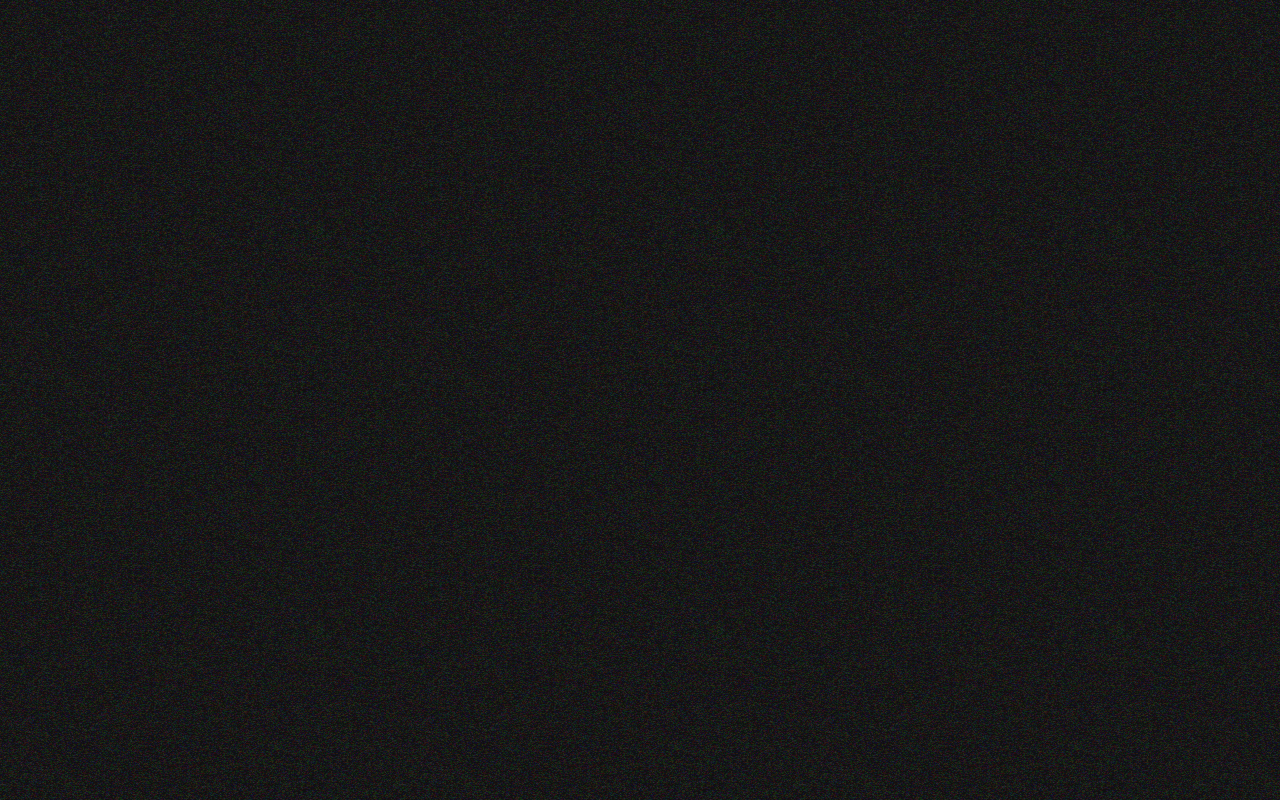
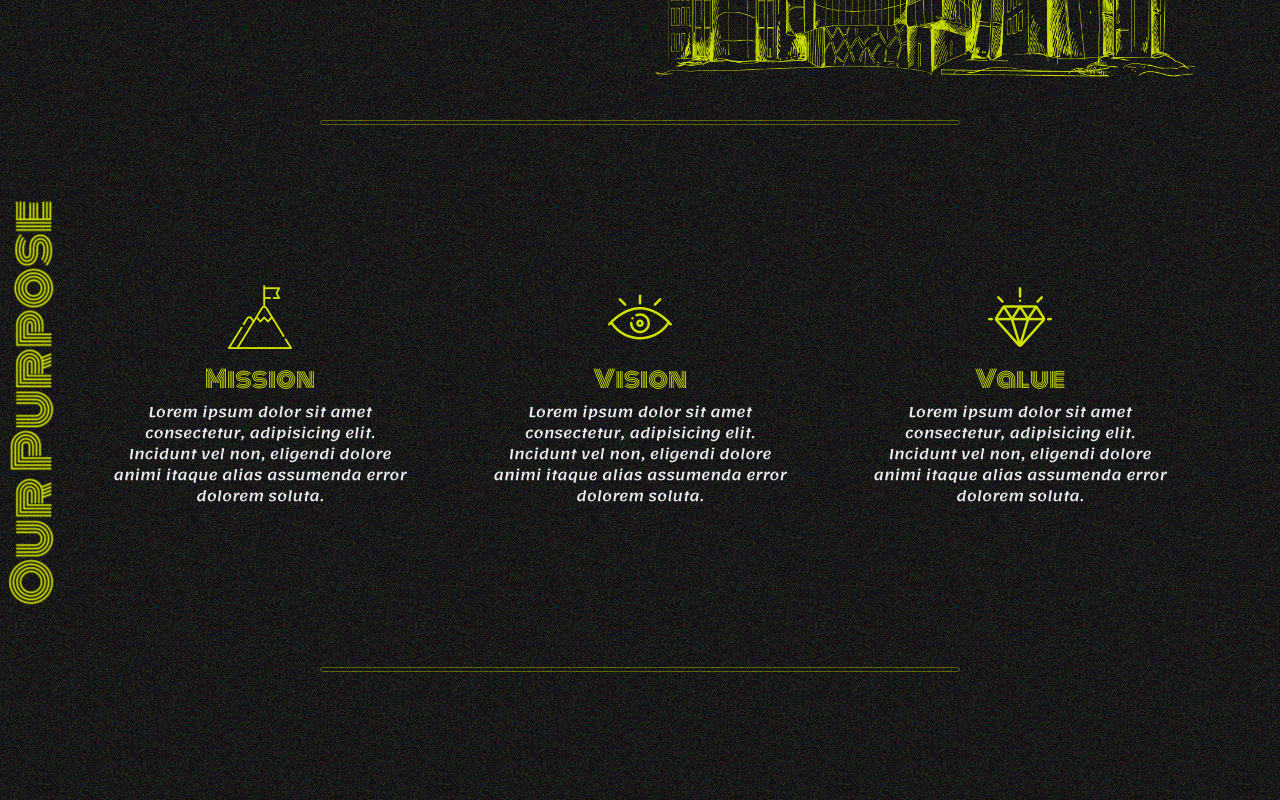
Before and after one commit to seifabouissa/decorAndYou, a React (Create React App) app: page /#/about in a window 1280 px wide. Before the commit this address led to /#/. Shown: the part 680-1480 px from the top of the page. Before the commit the page ends 800 px from the top, so only its background shows below. Built offline with nearby package versions, Linux system fonts and the light colour scheme.

Commit message:
finalProduction

```diff
--- a/src/App.js
+++ b/src/App.js
@@ -1,5 +1,5 @@
 import React, { useState } from 'react';
-import { BrowserRouter, Route, Switch } from 'react-router-dom';
+import { HashRouter, Route, Switch } from 'react-router-dom';
 import ScrollViewPort from './components/scrollViewPort';
 import Header from './components/header';
 import Navbar from './components/navbar';
@@ -16,7 +16,7 @@ const App = () => {
   const [menuState, setMenuState] = useState(false);
 
   return (
-    <BrowserRouter>
+    <HashRouter>
       <div className="App">
         <Cursor />
         <Header menuState={menuState} setMenuState={setMenuState} />
@@ -24,7 +24,7 @@ const App = () => {
         <ScrollViewPort />
 
         <Switch>
-          <Route exact path="/decorAndYou" component={Home} />
+          <Route exact path="/" component={Home} />
           <Route path="/about" component={About} />
           <Route path="/services" component={Services} />
           <Route path="/gallery" component={Gallery} />
@@ -32,7 +32,7 @@ const App = () => {
         </Switch>
         <Footer />
       </div>
-    </BrowserRouter>
+    </HashRouter>
   );
 }
 
--- a/src/components/aboutComponents/aboutContact.js
+++ b/src/components/aboutComponents/aboutContact.js
@@ -12,7 +12,7 @@ const AboutContact = () => {
                 <div className="container aboutContact-container">
                     <div data-aos="fade-up" className="row aboutContact-row">
                         <div className="col-md-12 aboutContact-content">
-                            <h2>We are happy to hear from you</h2>
+                            <h2>We are happy to <br/> hear from you</h2>
                             <div className="col-md-12 servicesWorkDemo-button">
                                 <a href="./contact" class="subscribe-btn">
                                     <button class="btn btn-theme" type="submit">Contact Us</button>
--- a/src/components/aboutComponents/aboutMvv.js
+++ b/src/components/aboutComponents/aboutMvv.js
@@ -18,17 +18,17 @@ const AboutMvv = () => {
                     <div className="col-md-4 aboutMvv-content">
                         <img src={mission} />
                         <h4>Mission</h4>
-                        <p>Lorem ipsum dolor sit amet consectetur, adipisicing elit. Incidunt vel non, eligendi dolore animi itaque alias assumenda error dolorem soluta.</p>
+                        <p className="paragraphStyling">Lorem ipsum dolor sit amet consectetur, adipisicing elit. Incidunt vel non, eligendi dolore animi itaque alias assumenda error dolorem soluta.</p>
                     </div>
                     <div className="col-md-4 aboutMvv-content">
                         <img src={vision} />
                         <h4>Vision</h4>
-                        <p>Lorem ipsum dolor sit amet consectetur, adipisicing elit. Incidunt vel non, eligendi dolore animi itaque alias assumenda error dolorem soluta.</p>
+                        <p className="paragraphStyling">Lorem ipsum dolor sit amet consectetur, adipisicing elit. Incidunt vel non, eligendi dolore animi itaque alias assumenda error dolorem soluta.</p>
                     </div>
                     <div className="col-md-4 aboutMvv-content">
                         <img src={value} />
                         <h4>Value</h4>
-                        <p>Lorem ipsum dolor sit amet consectetur, adipisicing elit. Incidunt vel non, eligendi dolore animi itaque alias assumenda error dolorem soluta.</p>
+                        <p className="paragraphStyling">Lorem ipsum dolor sit amet consectetur, adipisicing elit. Incidunt vel non, eligendi dolore animi itaque alias assumenda error dolorem soluta.</p>
                     </div>
                 </div>
             </div>
--- a/src/components/header.js
+++ b/src/components/header.js
@@ -13,7 +13,7 @@ const Header = props => {
     return (
         <header className="site-header">
             <div className="brand-logo">
-                <Link to="/decorAndYou">
+                <Link to="/">
                     <div className="logo">
                         <img src={logo} />
                     </div>
--- a/src/components/homeComponents/homeAbout.js
+++ b/src/components/homeComponents/homeAbout.js
@@ -17,7 +17,9 @@ const HomeAbout = () => {
                     <div data-aos="fade-up" className="row about-row">
                         <div className="col-md-6 about-left-content">
                             <h1>We Are The Leader In The Architectural</h1>
-                            <p>For each project we establish relationships with partners who we know will help us create added value for your project. As well as bringing together the public and private sectors, we make sector-overarching links to gather knowledge and to learn from each other.</p>
+                            <div className="paragraphStyling">
+                                <p>For each project we establish relationships with partners who we know will help us create added value for your project. As well as bringing together the public and private sectors, we make sector-overarching links to gather knowledge and to learn from each other.</p>
+                            </div>
                             <div className="exp-years">
                                 <h2>20<span>Years Of Experiance</span></h2>
                             </div>
--- a/src/components/servicesComponents/servicesDetails.js
+++ b/src/components/servicesComponents/servicesDetails.js
@@ -19,22 +19,22 @@ const ServicesDetails = () => {
                         <div className="col-md-6 interior-vol">
                             <img src={interiorDesign} />
                             <h4>Interior Design</h4>
-                            <p>Lorem ipsum dolor sit amet consectetur adipisicing elit. Blanditiis deserunt sequi numquam sint cum repellendus accusantium atque.</p>
+                            <p className="paragraphStyling">Lorem ipsum dolor sit amet consectetur adipisicing elit. Blanditiis deserunt sequi numquam sint cum repellendus accusantium atque.</p>
                         </div>
                         <div className="col-md-6 exterior-vol">
                             <img src={exteriorDesign} />
                             <h4>Exterior Design</h4>
-                            <p>Lorem ipsum dolor sit amet consectetur adipisicing elit. Blanditiis deserunt sequi numquam sint cum repellendus accusantium atque.</p>
+                            <p className="paragraphStyling">Lorem ipsum dolor sit amet consectetur adipisicing elit. Blanditiis deserunt sequi numquam sint cum repellendus accusantium atque.</p>
                         </div>
                         <div className="col-md-6 planning-vol mt-5">
                             <img src={projectPlanning} />
                             <h4>Project Planning</h4>
-                            <p>Lorem ipsum dolor sit amet consectetur adipisicing elit. Blanditiis deserunt sequi numquam sint cum repellendus accusantium atque.</p>
+                            <p className="paragraphStyling">Lorem ipsum dolor sit amet consectetur adipisicing elit. Blanditiis deserunt sequi numquam sint cum repellendus accusantium atque.</p>
                         </div>
                         <div className="col-md-6 architecture-vol mt-5">
                             <img src={architecture} />
                             <h4>Architecture</h4>
-                            <p>Lorem ipsum dolor sit amet consectetur adipisicing elit. Blanditiis deserunt sequi numquam sint cum repellendus accusantium atque.</p>
+                            <p className="paragraphStyling">Lorem ipsum dolor sit amet consectetur adipisicing elit. Blanditiis deserunt sequi numquam sint cum repellendus accusantium atque.</p>
                         </div>
                     </div>
                 </div>
--- a/src/sass/_base.scss
+++ b/src/sass/_base.scss
@@ -84,6 +84,14 @@ p{
     }
 }
 
+.paragraphStyling{
+    margin-top: 3rem;
+    width:300px;
+    margin: 0 auto;
+    font-family: 'Lemonada', cursive;
+    font-size: 14px;
+}
+
 .cursor {
     width: 30px;
     height: 30px;
--- a/src/sass/_responsive.scss
+++ b/src/sass/_responsive.scss
@@ -143,8 +143,8 @@
     }
 
     .aboutContact-section{
-        margin-top: -8rem !important;
-        margin-bottom: 2rem !important;
+        margin-top: 2rem !important;
+        margin-bottom: -2rem !important;
         .aboutContact-container{
             .aboutContact-row{
                 &::after{
@@ -163,7 +163,7 @@
                 &::after{
                     font-size: 30px;
                     transform: rotate(-90deg);
-                    top: 20rem !important;
+                    top: 30rem !important;
                     left: -6rem !important;
                 }
             }
@@ -309,10 +309,6 @@
                         font-size: 20px;
                     }
                 }
-
-                .sketch-col{
-                    margin-top: 1rem;
-                }
             }
         }
     }
@@ -407,6 +403,10 @@
                 margin-top: -3rem !important;
                 overflow: visible !important;
                 height: 100vh !important;
+
+                .links-wrapper{
+                    padding: 90px !important;
+                }
             }
         }
     }
@@ -591,10 +591,11 @@
         margin-top: -12rem;
         .aboutContact-container{
             .aboutContact-row{
+                margin-top: 5rem;
                 &::after{
                     font-size: 30px;
                     transform: rotate(-90deg);
-                    top: 2rem;
+                    top: 2rem !important;
                     left: -6rem;
                 }
             }
@@ -608,7 +609,7 @@
                 &::after{
                     font-size: 30px;
                     transform: rotate(-90deg);
-                    top: 20rem !important;
+                    top: 30rem !important;
                     left: -8rem;
                 }
 
@@ -685,6 +686,10 @@
                 margin-top: -3rem !important;
                 overflow: visible !important;
                 height: 100vh !important;
+
+                .links-wrapper{
+                    padding: 90px !important;
+                }
             }
         }
     }
@@ -836,13 +841,13 @@
                 &::after{
                     font-size: 30px;
                     transform: rotate(-90deg);
-                    top: 5rem !important;
+                    top: 7rem !important;
                     left: -8rem;
                 }
 
                 .aboutMvv-content{
-                    p{
-                        font-size: 12px;
+                    .paragraphStyling{
+                        width: 200px !important;
                     }
                 }
             }
@@ -864,13 +869,13 @@
     }
 
     .aboutContact-section{
-        margin-top: -12rem;
+        margin-top: -3rem;
         .aboutContact-container{
             .aboutContact-row{
                 &::after{
                     font-size: 30px;
                     transform: rotate(-90deg);
-                    top: 2rem;
+                    top: 0rem !important;
                     left: -6rem;
                 }
             }
@@ -884,12 +889,8 @@
                 &::after{
                     font-size: 30px;
                     transform: rotate(-90deg);
-                    top: 10rem !important;
+                    top: 18rem !important;
                     left: -8rem;
-                }
-
-                .planning-vol, .architecture-vol{
-                    margin-top: 0rem !important;
                 }
             }
         }
@@ -902,7 +903,7 @@
                 &::after{
                     font-size: 30px;
                     transform: rotate(90deg);
-                    top: 8rem !important;
+                    top: 12rem !important;
                     right: -8rem;
                 }
             }
--- a/src/sass/aboutStyles/_aboutContact.scss
+++ b/src/sass/aboutStyles/_aboutContact.scss
@@ -3,13 +3,12 @@
     .aboutContact-container{
         .aboutContact-row{
             position: relative;
-            margin-top: 5rem;
-            margin-bottom: -5rem;
+            margin-top: -   rem;
 
             &::after{
                 content: 'Contact Us';
                 position: absolute;
-                top: 0 !important;
+                top: 3rem !important;
                 left: -15rem;
                 font-size: 50px;
                 color: $forth-color;
@@ -19,6 +18,7 @@
             .aboutContact-content{
                 text-align: center;
                 h2{
+                    font-size: 1.6rem;
                     color: $third-color;
                 }
             }
--- a/src/sass/homeStyles/_homeAbout.scss
+++ b/src/sass/homeStyles/_homeAbout.scss
@@ -15,13 +15,6 @@
             .about-left-content{
                 h1{
                     color: $third-color;
-                }
-
-                p{
-                    margin-top: 3rem;
-                    color: $sixth-color;
-                    letter-spacing: 1px;
-                    font-family: 'Lemonada', cursive;
                 }
 
                 .exp-years{
--- a/src/sass/servicesStyles/_servicesDetails.scss
+++ b/src/sass/servicesStyles/_servicesDetails.scss
@@ -14,13 +14,12 @@
                 transform: rotate(-90deg);
             }
 
+            .col-md-6{
+                margin-top: 3rem!important;
+            }
+
             h4{
                 color: $third-color;
-            }
-
-            p{
-                font-family: 'Lemonada', cursive;
-                font-size: 11px;
             }
         }
     }
```
